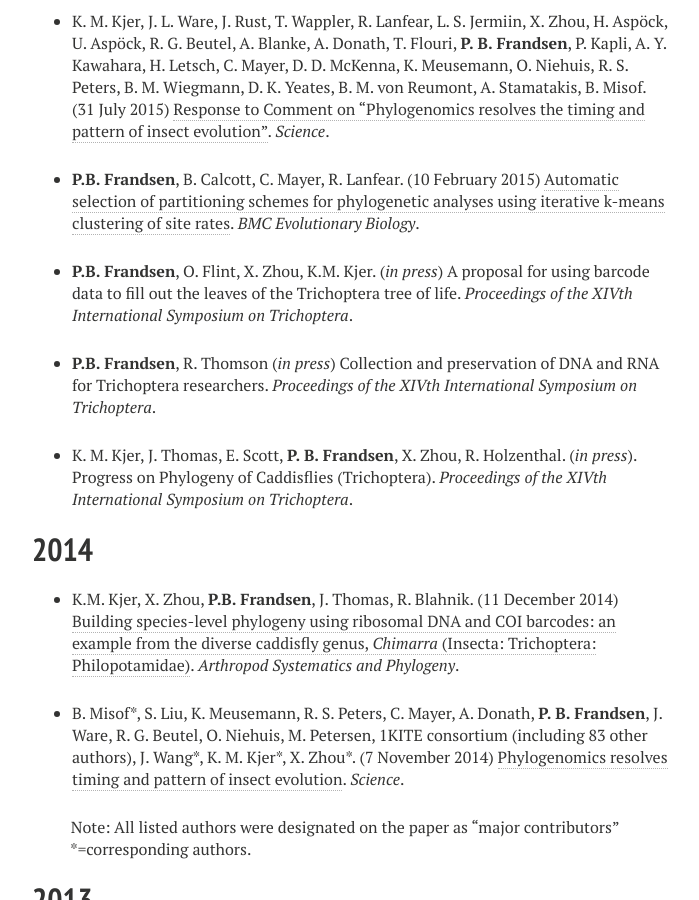
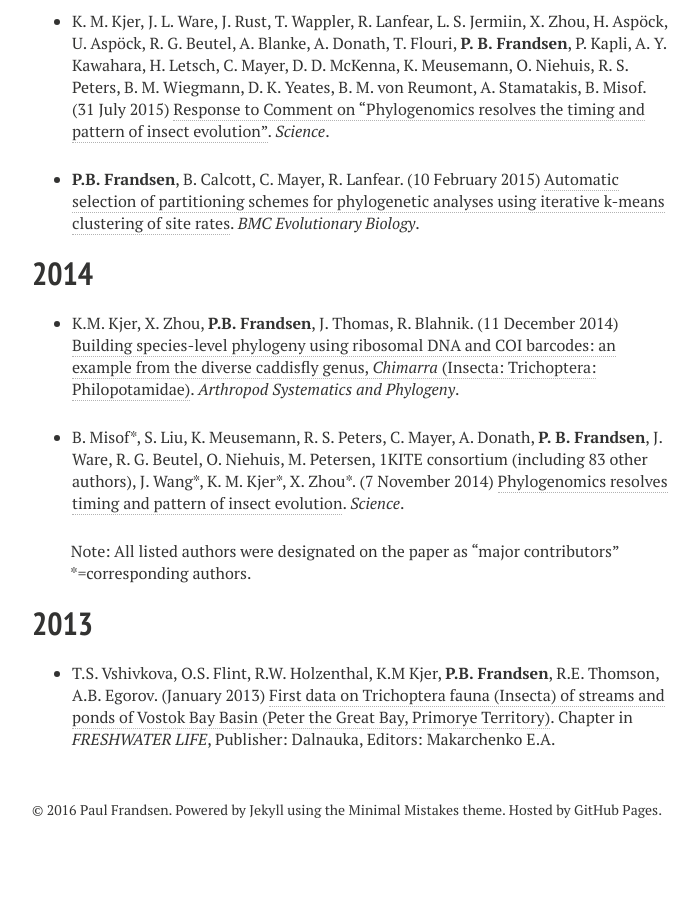
Before and after one commit to pbfrandsen/pbfrandsen.github.io, a Jekyll site: the page built from publications.md, in a window 1280 px wide and 900 px high, scrolled down 1029 px. Shown: the whole window, without its empty margins (288-987 px from the left). Built offline with Jekyll 4.4.1, drawn with Linux system fonts in a browser that asks for light colours; nearby versions of some CDN libraries; after the commit the page ends 1897 px from its top, so only the background shows below that.

Commit message:
updated publications

```diff
--- a/publications.md
+++ b/publications.md
@@ -12,6 +12,7 @@
 ---
 
 -----
+
 # 2016
 
 * X. Zhou, **P.B. Frandsen**, R.W. Holzenthal, C.R. Beet, K.R. Bennett, R.J. Blahnik, N. Bonada, D. Cartwright, S. Chuluunbat, G.V. Cocks, G.E. Collins, J. Dean, O.S. Flint, A. Hausmann, L. Hendrich, M. Hess, I.D. Hogg, B.C. Kondratieff, H. Malicky, M.A. Milton, J. Morinière, J.C. Morse, F.N. Mwangi, S.U. Pauls, M.R. Gonzalez, A. Rinne, J.L. Robinson, J. Salokannel, M. Shackleton, B. Smith, A. Stamatakis, R. StClair, J.A. Thomas, C. Zamora-Muñoz, T. Ziesmann, K.M. Kjer. (9 August 2016) [The Trichoptera barcode initiative: a strategy for generating a species-level Tree of Life](http://rstb.royalsocietypublishing.org/content/371/1702/20160025.abstract). *Zoosymposia*.
@@ -28,12 +29,6 @@
 
 * **P.B. Frandsen**, B. Calcott, C. Mayer, R. Lanfear. (10 February 2015) [Automatic selection of partitioning schemes for phylogenetic analyses using iterative k-means clustering of site rates](http://www.biomedcentral.com/1471-2148/15/13). *BMC Evolutionary Biology*.
 
-* **P.B. Frandsen**, O. Flint, X. Zhou, K.M. Kjer. (*in press*) A proposal for using barcode data to fill out the leaves of the Trichoptera tree of life. *Proceedings of the XIVth International Symposium on Trichoptera*.
-
-* **P.B. Frandsen**, R. Thomson (*in press*) Collection and preservation of DNA and RNA for Trichoptera researchers. *Proceedings of the XIVth International Symposium on Trichoptera*.
-
-* K. M. Kjer, J. Thomas, E. Scott, **P. B. Frandsen**, X. Zhou, R. Holzenthal. (*in press*). Progress on Phylogeny of Caddisflies (Trichoptera). *Proceedings of the XIVth International Symposium on Trichoptera*.
-
 
 # 2014
 
```
